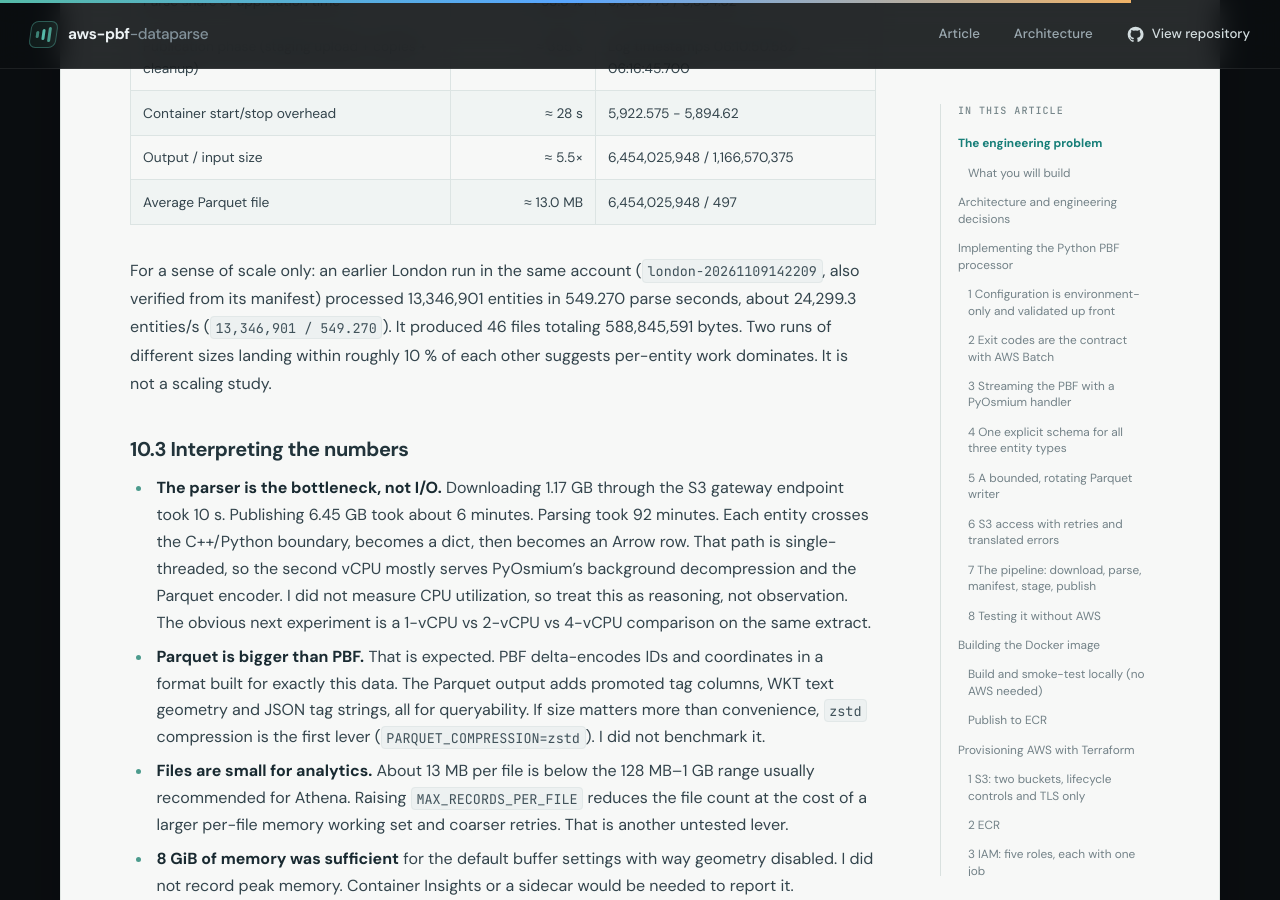
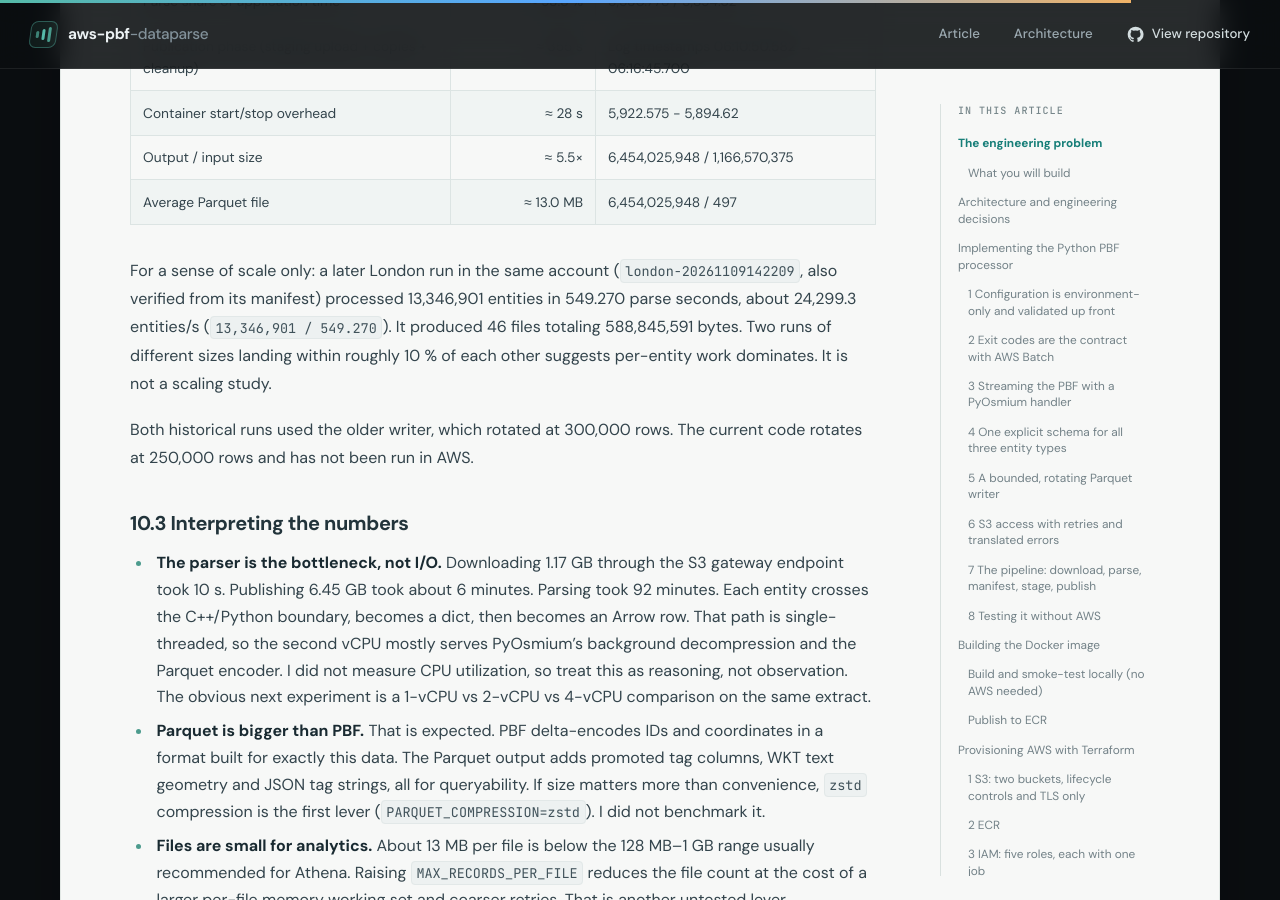
Before and after one commit to aarigonimi/aws-pbf-dataparser, a Jekyll site: the page built from docs/article/aws-builder-center-article.md, in a window 1280 px wide and 900 px high, scrolled down 42175 px. Built offline with Jekyll 4.4.1, drawn with Linux system fonts in a browser that asks for light colours; nearby versions of some CDN libraries; some of the changed text lies outside the part shown.

Commit message:
Correct repository and historical benchmark notes

```diff
--- a/docs/article/aws-builder-center-article.md
+++ b/docs/article/aws-builder-center-article.md
@@ -1252,7 +1252,10 @@ These are calculated from the numbers above, not measured directly:
 | Output / input size | ≈ 5.5× | 6,454,025,948 / 1,166,570,375 |
 | Average Parquet file | ≈ 13.0 MB | 6,454,025,948 / 497 |
 
-For a sense of scale only: an earlier London run in the same account (`london-20261109142209`, also verified from its manifest) processed 13,346,901 entities in 549.270 parse seconds, about 24,299.3 entities/s (`13,346,901 / 549.270`). It produced 46 files totaling 588,845,591 bytes. Two runs of different sizes landing within roughly 10 % of each other suggests per-entity work dominates. It is not a scaling study.
+For a sense of scale only: a later London run in the same account (`london-20261109142209`, also verified from its manifest) processed 13,346,901 entities in 549.270 parse seconds, about 24,299.3 entities/s (`13,346,901 / 549.270`). It produced 46 files totaling 588,845,591 bytes. Two runs of different sizes landing within roughly 10 % of each other suggests per-entity work dominates. It is not a scaling study.
+
+Both historical runs used the older writer, which rotated at 300,000 rows.
+The current code rotates at 250,000 rows and has not been run in AWS.
 
 ### 10.3 Interpreting the numbers
 
--- a/docs/benchmarks/london-20261108.json
+++ b/docs/benchmarks/london-20261108.json
@@ -3,6 +3,7 @@
   "region": "london",
   "extract_date": "2026-11-08",
   "status": "success",
+  "writer_note": "This historical run used the older writer, which rotated at 300000 rows. Current repository code rotates at 250000 rows and has not been run in AWS.",
   "discovery_note": "This benchmark was already present in AWS during the audit. No London job was submitted by this audit.",
   "provenance": {
     "manifest": "s3://<curated-bucket>/curated/region=london/ymd=20261108/_manifest.json",
--- a/docs/benchmarks/quebec-20261108.json
+++ b/docs/benchmarks/quebec-20261108.json
@@ -31,7 +31,7 @@
     "throughput_entities_per_parse_second_derived": 26885.6,
     "throughput_provenance": "derived from manifest total_records / parse_seconds: 148698370 / 5530.778",
     "duration_note": "Manifest duration ends when the manifest is generated, before final S3 publication and cleanup. CloudWatch's Run complete duration includes publication; Batch startedAt-to-stoppedAt also includes container startup/shutdown.",
-    "file_rotation_observation": "The manifest records 300000 rows in most full files. The application default max_records_per_file is 250000 and row_group_size is 100000; the writer previously rotated only on row-group boundaries. The writer was corrected in this repository audit. Existing S3 data was not changed."
+    "file_rotation_observation": "This historical run used the older writer, which rotated at 300000 rows. Current repository code rotates at 250000 rows and has not been run in AWS. Existing S3 data was not changed."
   },
   "compute": {
     "batch_compute_type": "FARGATE",
```
Also changed, not shown: other parts of docs/article/aws-builder-center-article.md (+1 -1 lines), README.md (+4 -1 lines), docs/article/article-review-checklist.md (+6 -3 lines), docs/article/quality-bar-assessment.md (+1 -1 lines), docs/benchmarks/README.md (+3 -0 lines).
